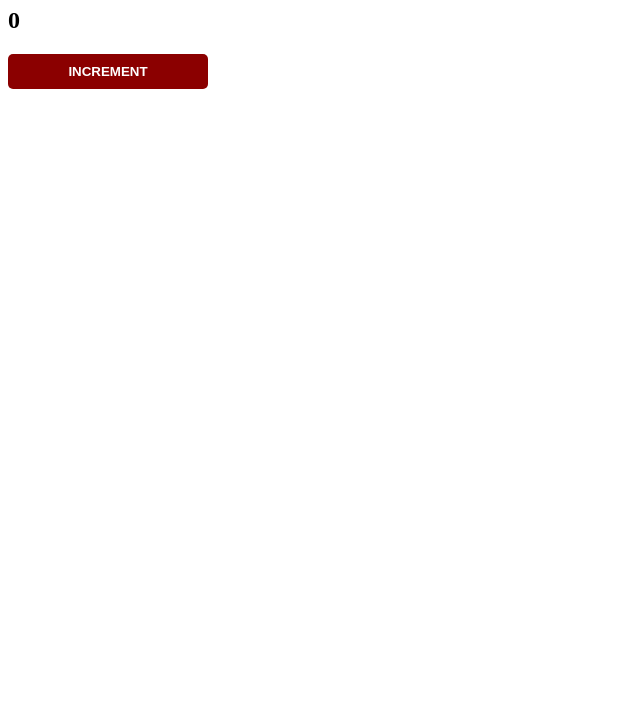
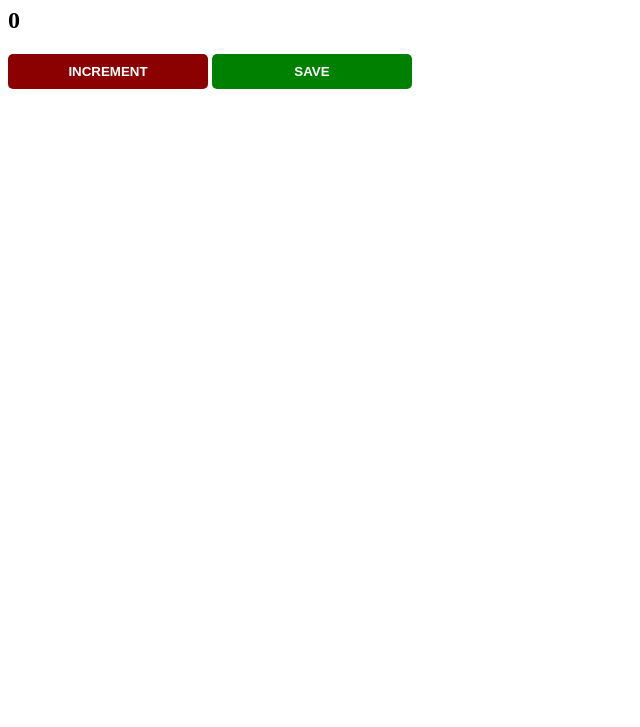
Before and after one commit to joao-amendola/scrimba_learn_javascript_for_free, a plain HTML site: page index.html in a window 1280 px wide. Shown: the part 73-800 px from the top of the page, without its empty margins (0-640 px from the left). Drawn offline with Linux system fonts and the light colour scheme.

Commit message:
Save button added

```diff
--- a/index.html
+++ b/index.html
@@ -11,6 +11,7 @@
     <h1>People entered:</h1>
     <h2 id="count-el">0</h2>
     <button id="increment-btn" onclick="increment()" >INCREMENT</button>
+    <button id="save-btn" onclick="save()">SAVE</button>
     <script src="index.js"></script>
 </body>
 </html>
--- a/index.js
+++ b/index.js
@@ -1,8 +1,12 @@
 let countEl = document.getElementById("count-el")
-console.log(countEl)
 let count = 0
+
 function increment() {
     count += 1
     countEl.innerText = count
     console.log(`The button was clicked ${count} times`)
 }
+
+function save() {
+    console.log(count)
+}
--- a/style.css
+++ b/style.css
@@ -12,3 +12,7 @@ button {
 #increment-btn {
     background-color: darkred;
 }
+
+#save-btn {
+    background-color: green;
+}
```
